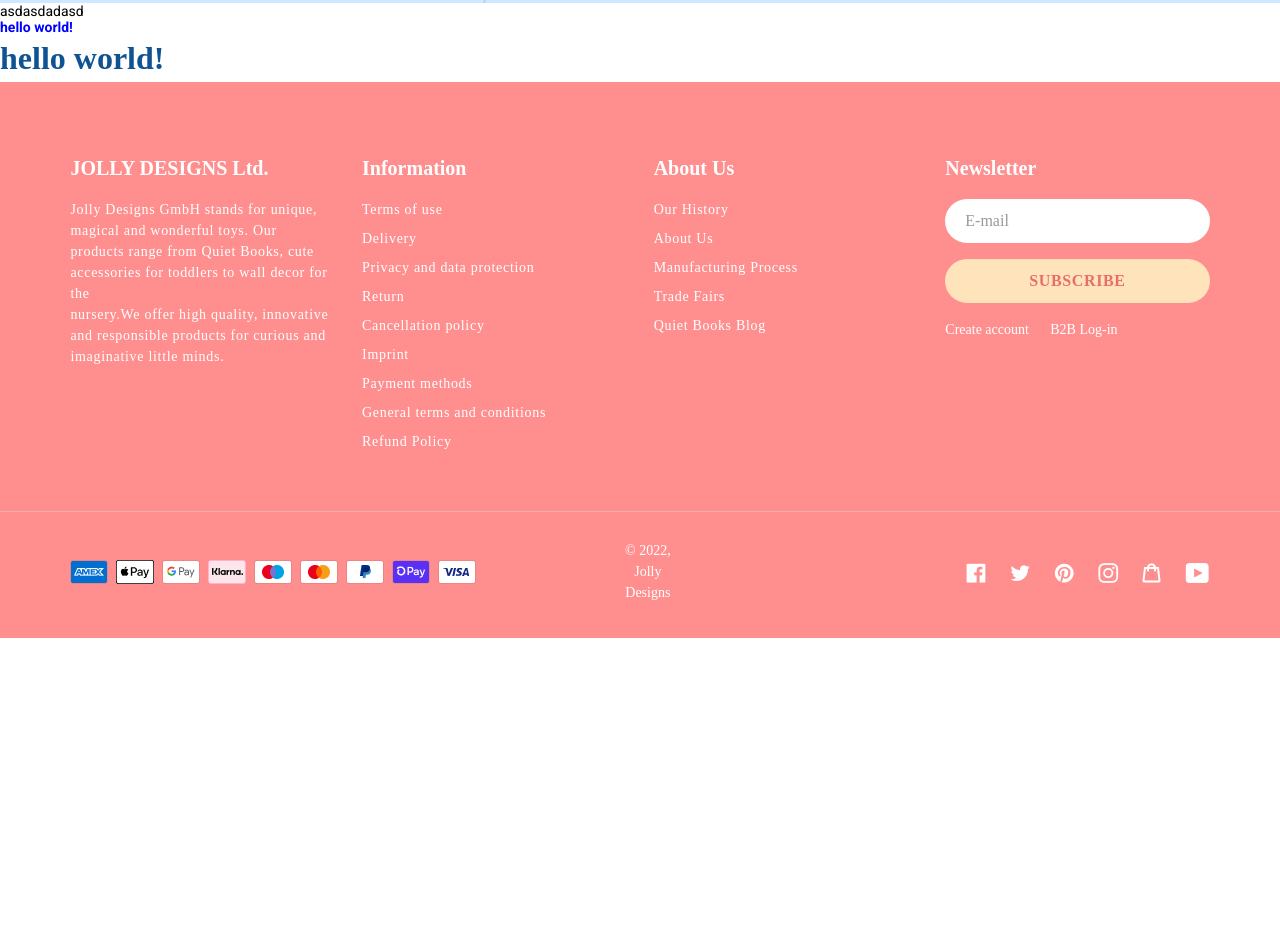
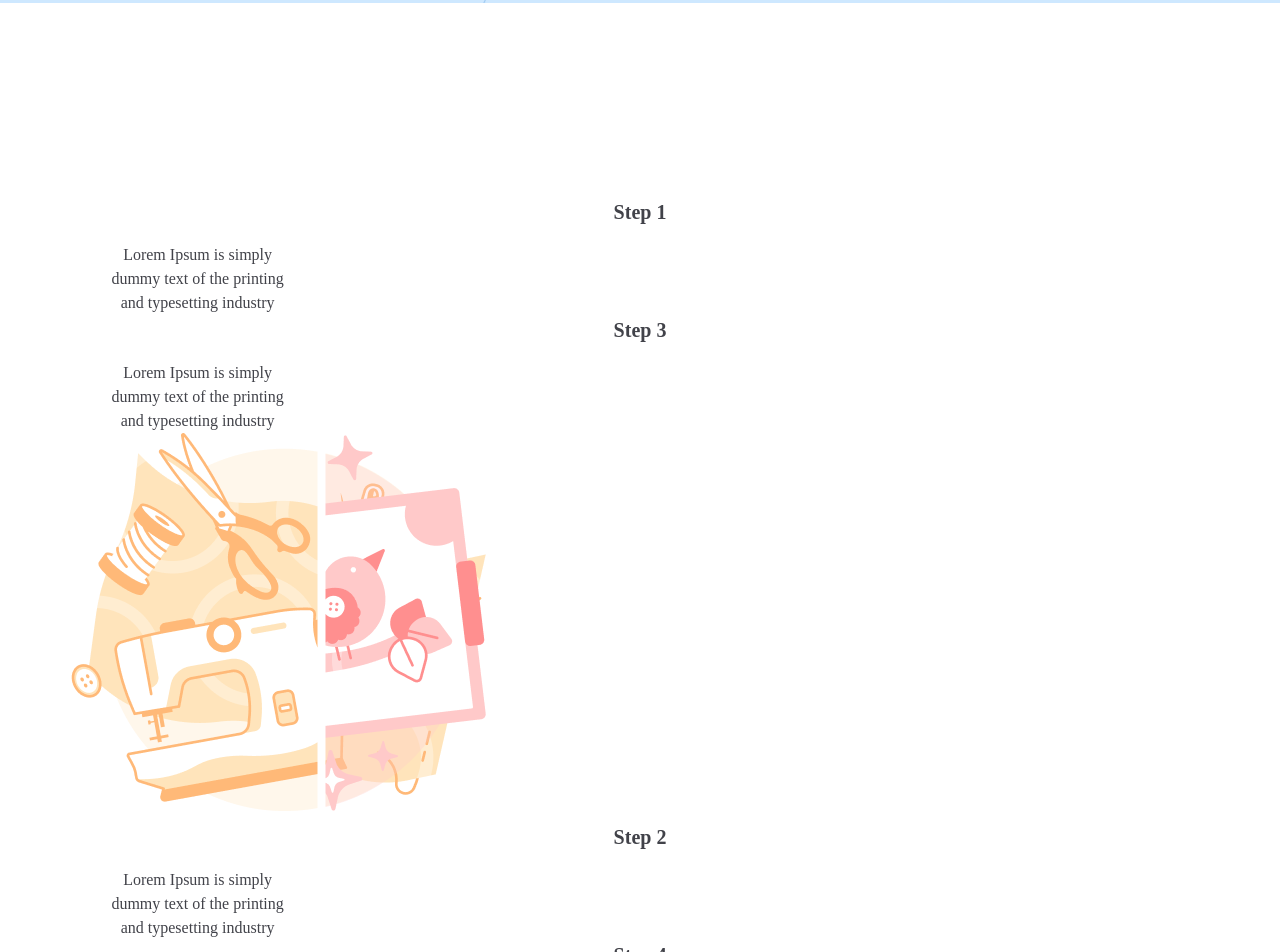
Before and after one commit to MykhailoHa/Jolly-Design, a website: page src/index.html in a window 1280 px wide. Shown: the part 1848-2800 px from the top of the page. Before the commit the page ends 2486 px from the top, so only its background shows below. Drawn offline with nearby package versions, Linux system fonts and the light colour scheme; files that its build step writes are made by us from their sources; files whose address does not match are found by name.

Commit message:
how books are made - in progres

```diff
--- a/src/partials/how_books_are_made.html
+++ b/src/partials/how_books_are_made.html
@@ -1,3 +1,38 @@
 <div class="container">
-  asdasdadasd
+  <div class="how-our-books-made_wrapper">
+<h1 class="our-books-made_title">How our Quiet Books are made</h1>
+    <div class="our-books-made_inner">
+      <div class="our-books-made_item">
+          <div class="our-books-made_sub-item">
+              <h4 class="our-books-made_item-Of-title">Step 1</h4>
+              <p class="ur-books-made_item-text books-item--text ">Lorem Ipsum is simply <br>
+                  dummy text of the printing<br>
+                  and typesetting industry</p>
+          </div>
+          <div class="our-books-made_sub-item">
+              <h4 class="our-books-made_item-Of-title">Step 3</h4>
+              <p class="ur-books-made_item-text books-item--text ">Lorem Ipsum is simply <br>
+                  dummy text of the printing<br>
+                  and typesetting industry</p>
+          </div>
+
+      </div>
+      <img src="img/how_books_are_made-icon.png" alt="how_books_are_made-icon">
+        <div class="our-books-made_item">
+            <div class="our-books-made_sub-item">
+                <h4 class="our-books-made_item-Of-title">Step 2</h4>
+                <p class="ur-books-made_item-text books-item--text ">Lorem Ipsum is simply <br>
+                    dummy text of the printing<br>
+                    and typesetting industry</p>
+            </div>
+            <div class="our-books-made_sub-item">
+                <h4 class="our-books-made_item-Of-title">Step 4</h4>
+                <p class="ur-books-made_item-text books-item--text ">Lorem Ipsum is simply <br>
+                    dummy text of the printing<br>
+                    and typesetting industry</p>
+            </div>
+        </div>
+    </div>
+  </div>
+
 </div>
--- a/src/partials/quiet_books.html
+++ b/src/partials/quiet_books.html
@@ -1,5 +1,5 @@
 <div class="quiet_books">
-    <div class="container">
+    <div class="container quiet_books-container">
         <div class="quiet_books-inner">
             <div class="quiet_books-descr">
                 <h1 class="quiet_books-title">Our Quiet Books </h1>
--- a/src/scss/partials/_footer.scss
+++ b/src/scss/partials/_footer.scss
@@ -6,7 +6,7 @@
 	max-width: 1440px;
 	display: flex;
 	flex-direction: column;
-	overflow: hidden;
+
 }
 .footer-top__inner {
 	display: flex;
--- a/src/scss/partials/_header.scss
+++ b/src/scss/partials/_header.scss
@@ -111,8 +111,9 @@ a:hover {
   background-color: #fff;
   z-index: 10;
 }
-.drop-down:hover .dropdown-content{
+.drop-down:hover .dropdown-content {
   display: block;
+
 }
 
 .dropdown-content--item {
@@ -122,8 +123,7 @@ a:hover {
   line-height: 18px;
   color: #414249;
   width: 150px;
-  line-height: 18px;
-  text-transform: none;
+
 
 }
 .dropdown-content li {
--- a/src/scss/partials/_how_books_are_made.scss
+++ b/src/scss/partials/_how_books_are_made.scss
@@ -0,0 +1,3 @@
+.how-our-books-made_wrapper {
+  margin: calc(120/1440*100%) calc(80/1440*100%);
+}
--- a/src/scss/partials/_quiet_books.scss
+++ b/src/scss/partials/_quiet_books.scss
@@ -1,3 +1,6 @@
+.quiet_books-container {
+  overflow: hidden;
+}
 .quiet_books {
   background-color: #CEE8FF;
 }
@@ -30,7 +33,7 @@ h3 {
 .quiet_books-text {
   margin-top: 10px;
 }
-.books-item--title{
+h4{
   font-family: 'Poppins';
   font-style: normal;
   font-weight: 600;
```
Also changed, not shown: build/css/fonts/svgfont.ttf, build/css/fonts/svgfont.woff, build/css/fonts/svgfont.woff2, build/css/style.css, build/img/how_books_are_made-icon.png (added), build/index.html, src/img/how_books_are_made-icon.png (added), 1 other file.
